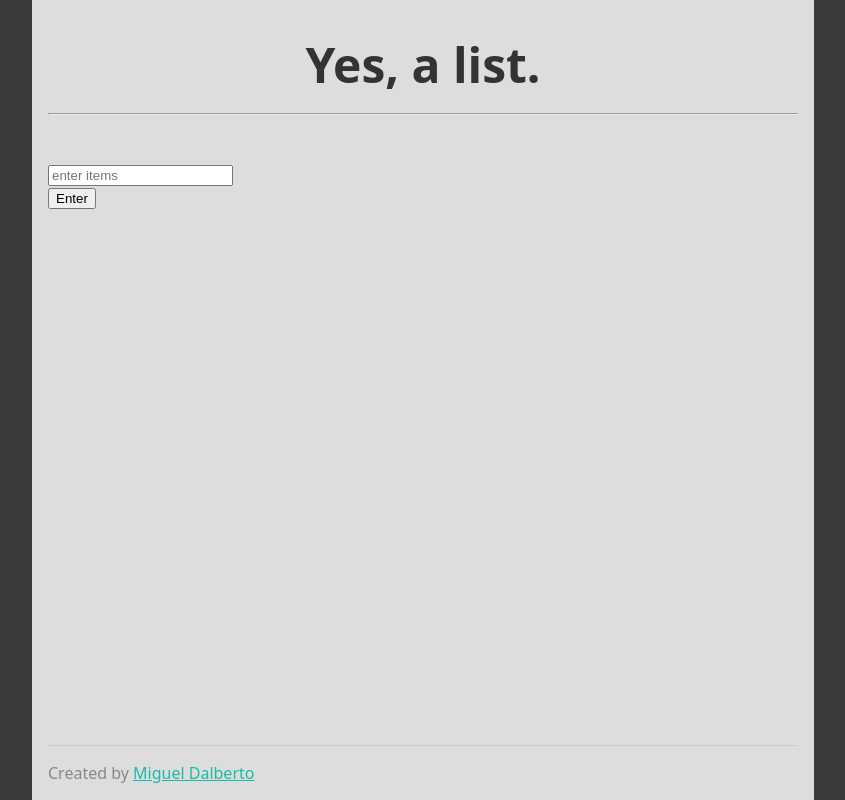
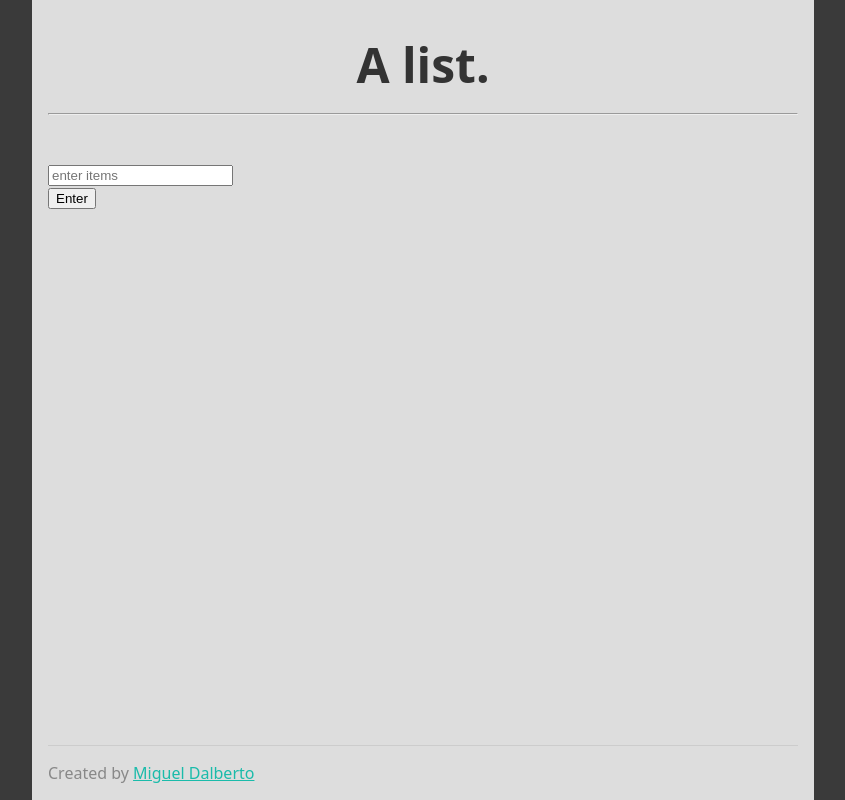
Before and after one commit to miguelDalberto/listy-list, a plain HTML site: page index.html in a window 1280 px wide. Shown: the whole page, without its empty margins (217-1062 px from the left). Drawn offline with Linux system fonts and the light colour scheme.

Commit message:
change title to 'a list'

```diff
--- a/index.html
+++ b/index.html
@@ -12,7 +12,7 @@
   <div class="main">
 
     <header>
-      <h1>Yes, a list.</h1>
+      <h1>A list.</h1>
       <hr>
     </header>
 
```
